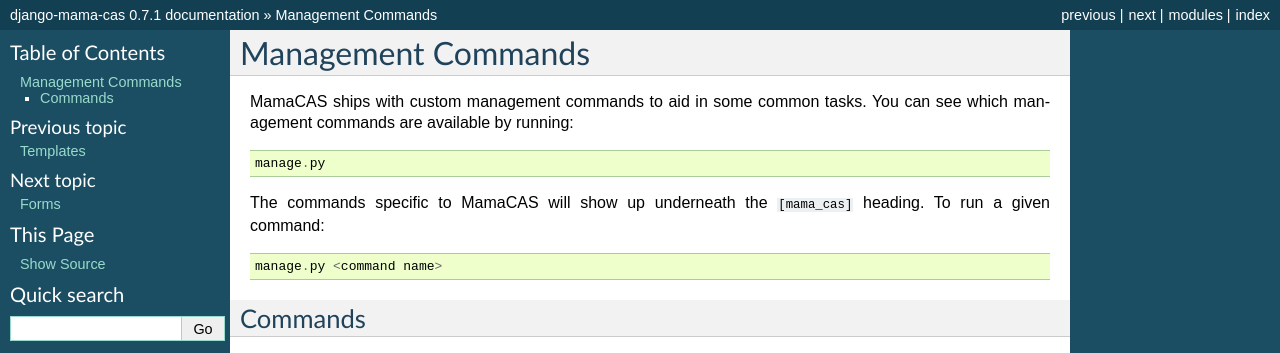
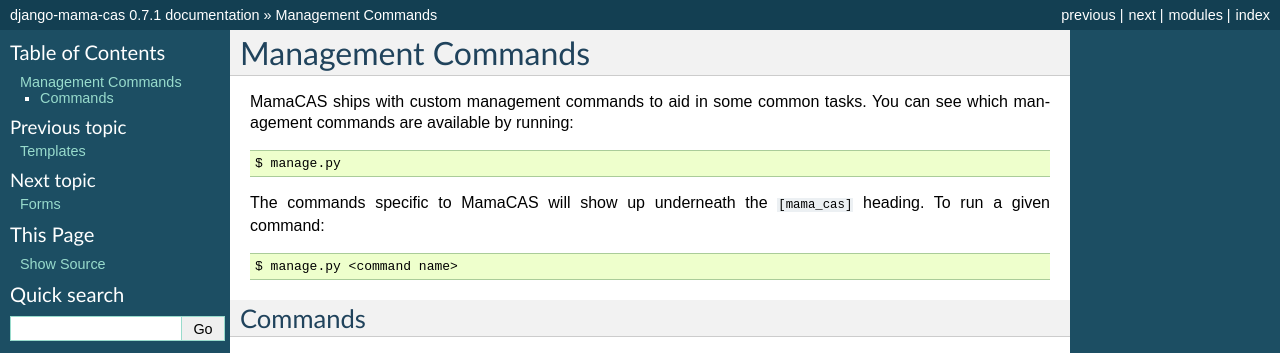
Before and after one commit to jbittel/django-mama-cas, a Sphinx documentation site: the page built from docs/management-commands.rst, in a window 1280 px wide. Shown: the top 353 px of the page. Built offline with Sphinx 7.4.7, drawn with Linux system fonts in a browser that asks for light colours.

```diff
--- a/docs/management-commands.rst
+++ b/docs/management-commands.rst
@@ -6,12 +6,12 @@ Management Commands
 MamaCAS ships with custom management commands to aid in some common tasks.
 You can see which management commands are available by running::
 
-    manage.py
+    $ manage.py
 
 The commands specific to MamaCAS will show up underneath the ``[mama_cas]``
 heading. To run a given command::
 
-    manage.py <command name>
+    $ manage.py <command name>
 
 Commands
 --------
```
